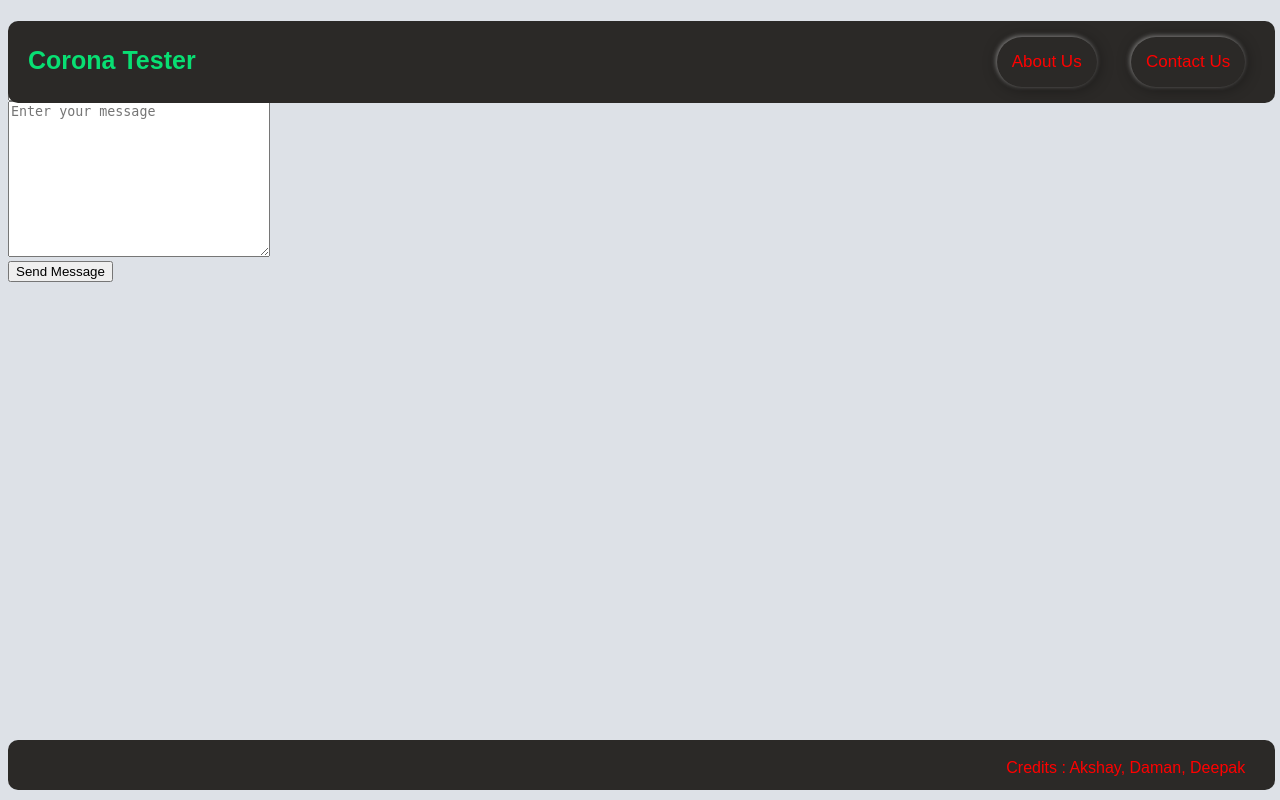
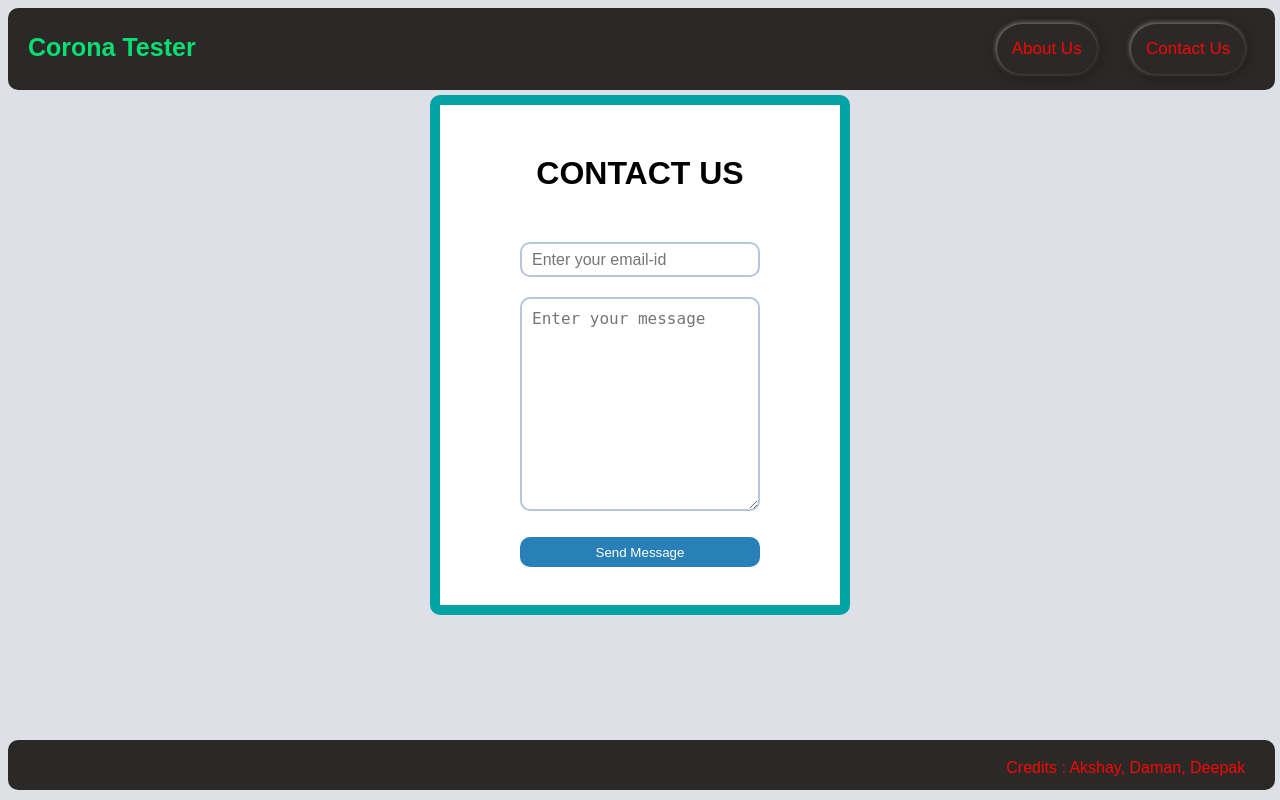
Before and after one commit to damnbhola/Hackerearth-Hackathon, a Flask app: page /contact_us in a window 1280 px wide. Run offline with Flask 2, Linux system fonts and the light colour scheme.

Commit message:
Add files via upload

```diff
--- a/static/css/styles.css
+++ b/static/css/styles.css
@@ -71,3 +71,67 @@
   color: red;
   text-decoration: none;
 }
+
+#container {
+    width: 400px;
+    height: auto;
+    margin-top: 87px;
+    position: absolute;
+    left: 50%;
+    transform: translate(-50%);
+    text-align: center;
+    background: white;
+    overflow-y: auto;
+    color: black;
+    height: 500px;
+    border: 10px solid #01a3a4;
+    border-radius: 10px;
+}
+
+#container h1{
+    margin-top: 50px;
+    margin-bottom: 50px;
+    text-transform: uppercase;
+}
+
+#container .controls {
+    width: 60%;
+    margin: auto;
+}
+
+#container .controls #input, textarea {
+    width: 100%;
+    height: 35px;
+    font-size: 16px;
+    padding: 10px;
+    box-sizing: border-box;
+    margin-bottom: 20px;
+    border: 2px solid #b5c5dd;
+    border-radius: 10px;
+}
+textarea{
+  height: auto;
+}
+#container .controls #input:focus, textarea {
+    outline: 0;
+}
+#container .controls button {
+    width: 100%;
+    background: white;
+    border: none;
+    height: 30px;
+    margin-top: 2px;
+    cursor: pointer;
+    color: white;
+
+}
+#container .controls button:focus {
+    outline: 0;
+}
+#container .controls button:hover {
+    transform: scale(1.05);
+}
+#container .controls #add {
+    background-color: #2980b9;
+    border-radius: 10px;
+}
```
